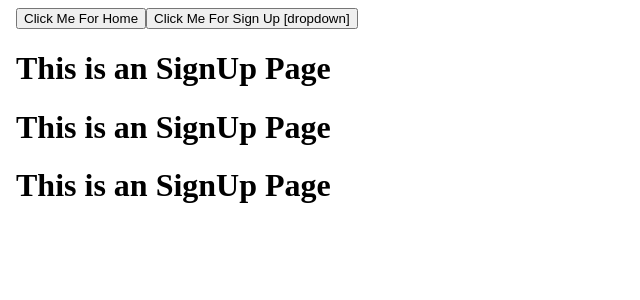
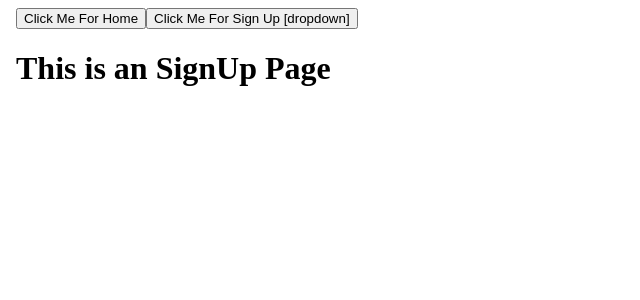
Before and after one commit to rohitanchal/learn-github, an Angular app in the folder myapp/: page /signup in a window 1280 px wide. Shown: the top 300 px of the page, without its empty margins (0-640 px from the left). Built offline with nearby package versions, Linux system fonts and the light colour scheme.

Commit message:
hdgfjhdsgf

```diff
--- a/myapp/src/app/signup/signup.component.html
+++ b/myapp/src/app/signup/signup.component.html
@@ -1,3 +1 @@
 <h1>This is an SignUp Page</h1>
-<h1>This is an SignUp Page</h1>
-<h1>This is an SignUp Page</h1>
```
